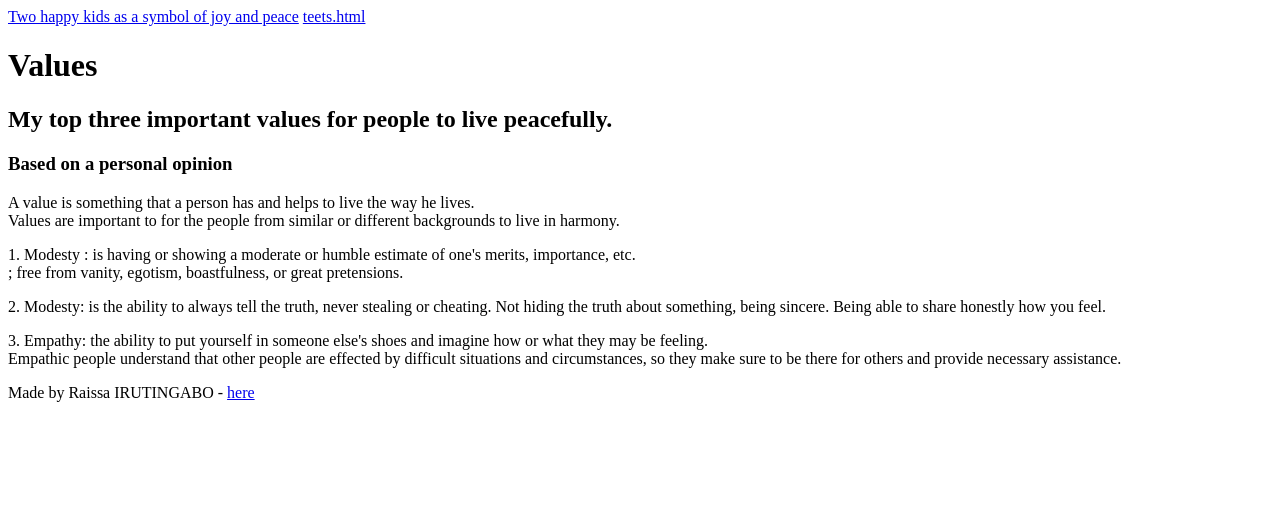
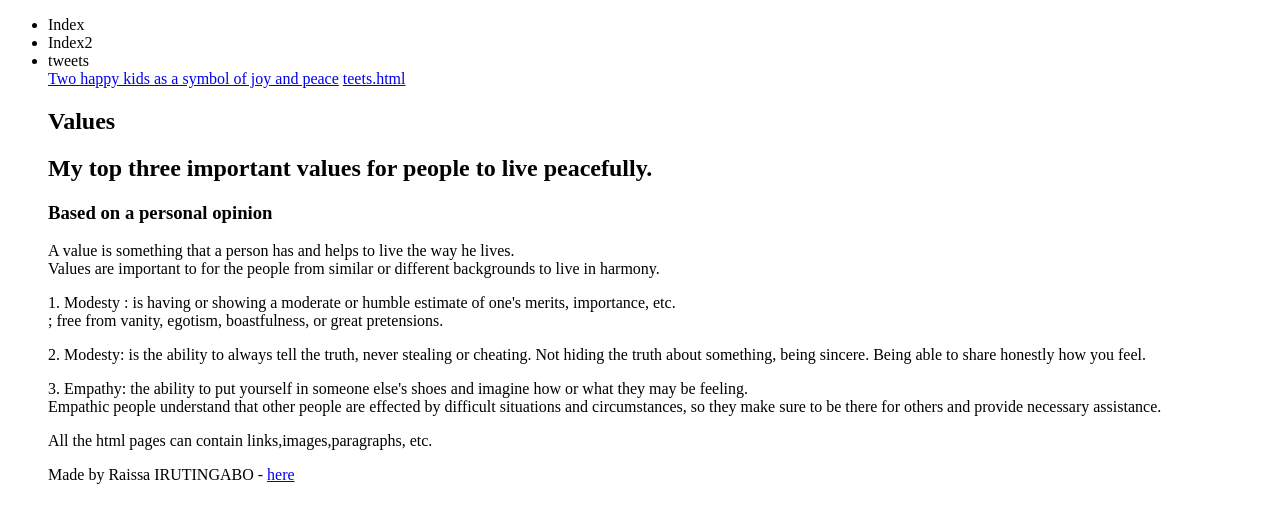
Before and after one commit to IrutingaboRaissa/alu-web-development, a plain HTML site: page html_basic/index.html in a window 1280 px wide. Drawn offline with Linux system fonts and the light colour scheme.

Commit message:
added main, f and head

```diff
--- a/html_basic/index.html
+++ b/html_basic/index.html
@@ -5,8 +5,15 @@
 <meta charset="UTF-8">
 </head>
 <body>
+<header>
+<ul> <li>Index</>
+<li>Index2</li>
+<li>tweets</li>
+
 <a href="https://www.google.com/imgres?q=a%20value%20like%20honesty%20definition&imgurl=https%3A%2F%2Flivingvalues.net%2Fimages%2F1449.jpg&imgrefurl=https%3A%2F%2Flivingvalues.net%2Fhonesty&docid=gB0C5kIvvst_HM&tbnid=DY3ykGl1N0SgLM&vet=12ahUKEwjC1qChmo-GAxUc2QIHHWxZAMoQM3oECHcQAA..i&w=1057&h=767&hcb=2&ved=2ahUKEwjC1qChmo-GAxUc2QIHHWxZAMoQM3oECHcQAA"> Two happy kids as a symbol of joy and peace</a>
 <a href="file:///C:/Users/RAISSA/Desktop/html/tweets1.html">teets.html</a>
+<main>
+<article>
 <h1>Values</h1>
 <h2>My top three important values for people to live peacefully.</h2>
 <h3>Based on a personal opinion</h3>
@@ -16,6 +23,10 @@
 <p> 2. Modesty: is the ability to always tell the truth, never stealing or cheating. Not hiding the truth about something, being sincere. Being able to share honestly how you feel.</p>
 <p> 3. Empathy: the ability to put yourself in someone else's shoes and imagine how or what they may be feeling.<br>
 Empathic people understand that other people are effected by difficult situations and circumstances, so they make sure to be there for others and provide necessary assistance.<br> </p>
+</article>
+<aside>
+<p>All the html pages can contain links,images,paragraphs, etc.</p>
+</aside>
 <footer>
 Made by Raissa IRUTINGABO - <a href="https://github.com/IrutingaboRaissa/alu-web-development/blo%3Ca%20href=%22file:///C:/Users/RAISSA/Desktop/html/tweets1.html%22%3Eteets.html%3C/a%3Eb/master/html_basic/base_index.html"target="github"> here</a>
 </footer>
```
Also changed, not shown: 2 other files.
